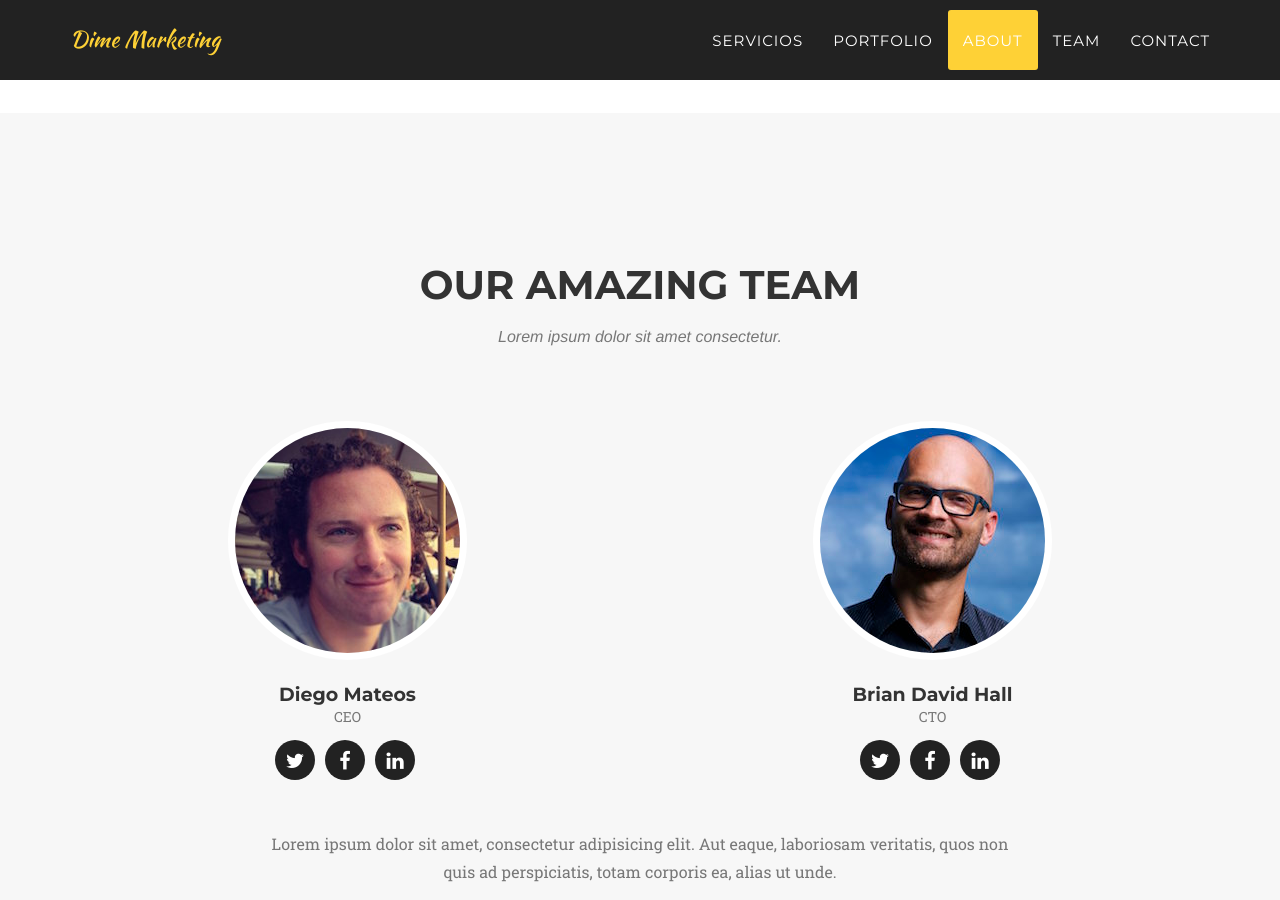
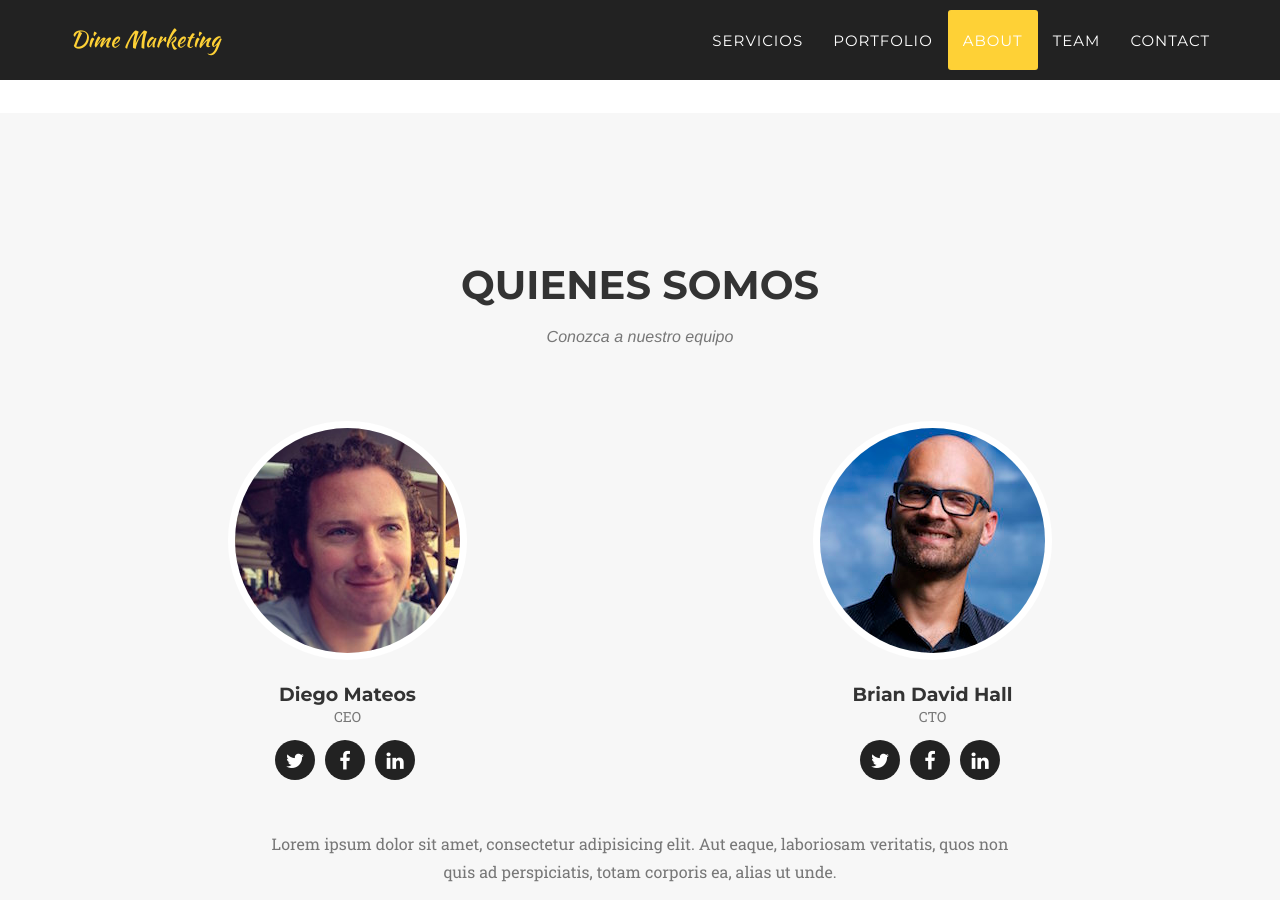
Before and after one commit to dimemarketing/dimemarketing.github.io, a Jekyll site: the page built from index.html, in a window 1280 px wide and 900 px high, scrolled down 4452 px. Built offline with Jekyll 4.4.1, drawn with Linux system fonts in a browser that asks for light colours; some web fonts are replaced.

Commit message:
placeholder team blurb

```diff
--- a/_includes/team.html
+++ b/_includes/team.html
@@ -3,8 +3,8 @@
         <div class="container">
             <div class="row">
                 <div class="col-lg-12 text-center">
-                    <h2 class="section-heading">Our Amazing Team</h2>
-                    <h3 class="section-subheading text-muted">Lorem ipsum dolor sit amet consectetur.</h3>
+                    <h2 class="section-heading">Quienes somos</h2>
+                    <h3 class="section-subheading text-muted">Conozca a nuestro equipo</h3>
                 </div>
             </div>
             <div class="row">
```
